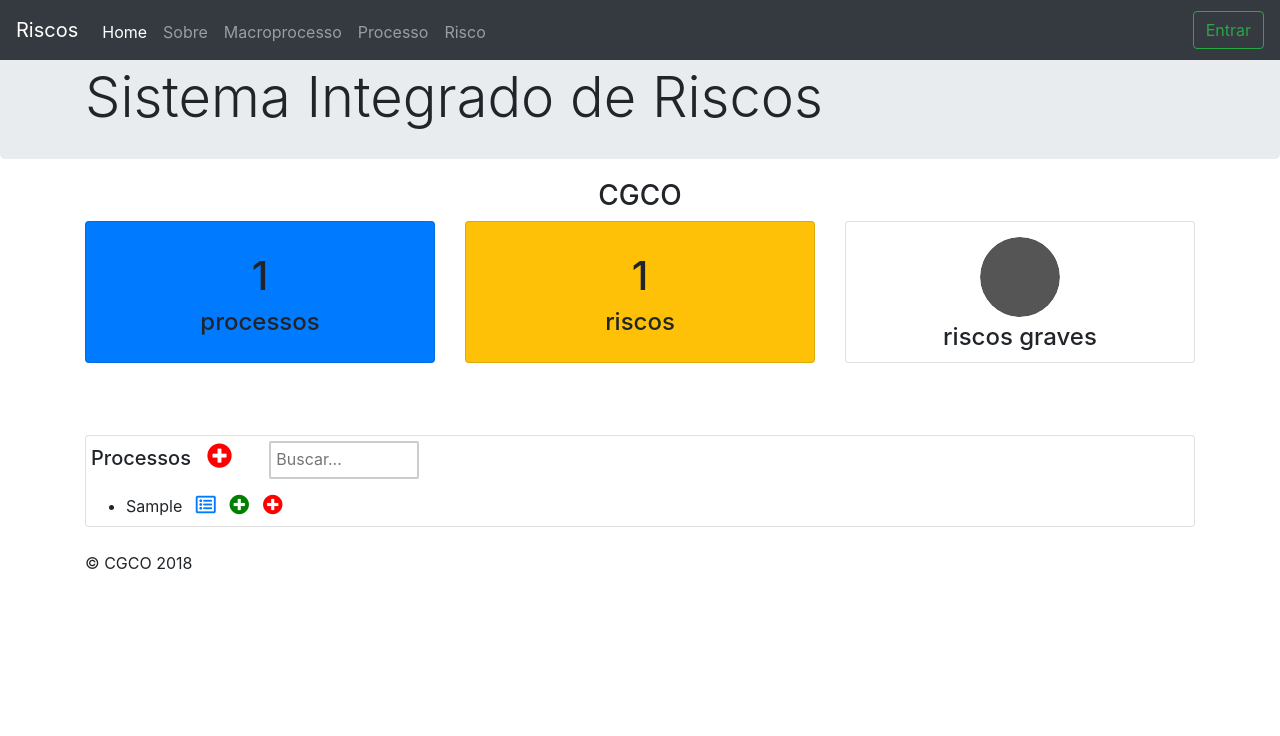
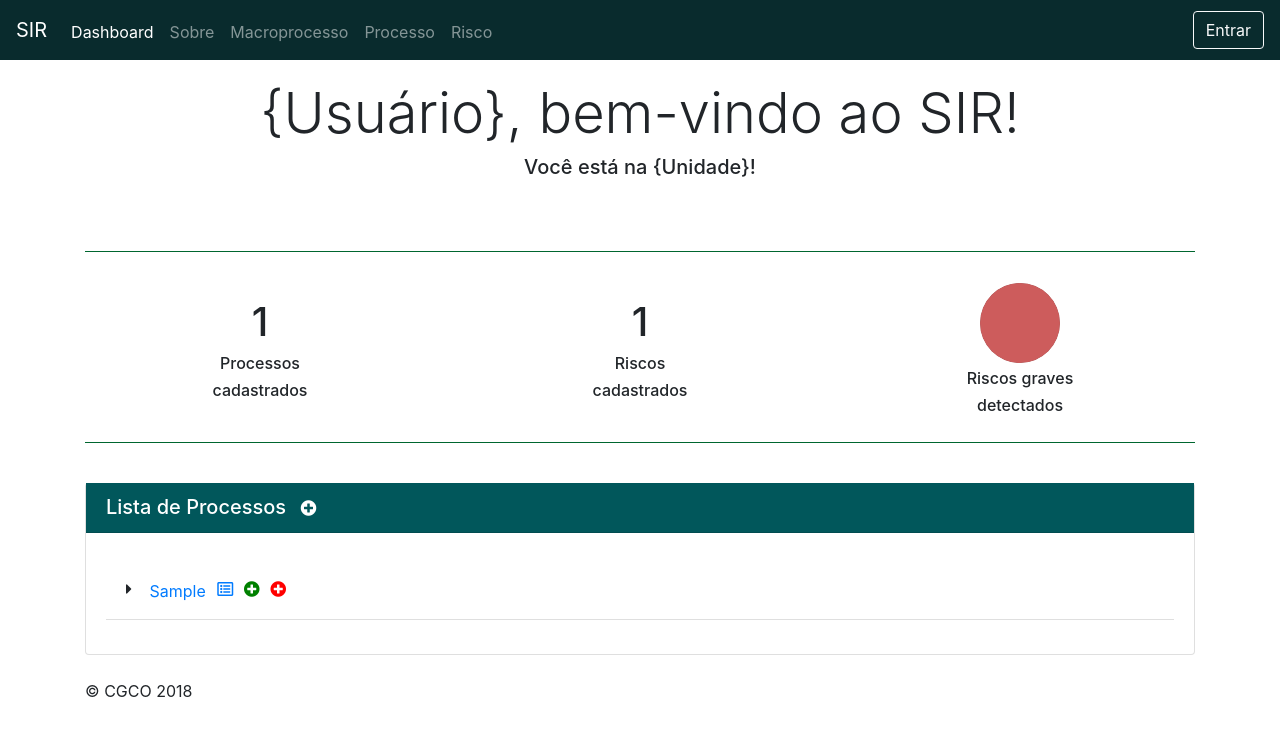
Before and after one commit to luisapuppin/riscos, a Django app: page /riscos/ in a window 1280 px wide. Shown: the top 736 px of the page. Run offline with Django 3.2, Linux system fonts and the light colour scheme; tables that the repository leaves empty hold one stand-in row (values such as "Sample post"); some libraries are stand-ins or nearby versions.

Commit message:
Novo design do dashboard
Cria nova identidade visual para o dashboard.

```diff
--- a/riscos/static/riscos/style.css
+++ b/riscos/static/riscos/style.css
@@ -1,11 +1,181 @@
+/* CSS - Cascading Style Sheet */
+
+
+/* Palette color codes */
+
+
+/* Palette URL: http://paletton.com/#uid=53g0h0kt+lZlOstrKqzzSiaJidt */
+
+
+/* Main Primary color */
+
+.color-primary-0 {
+    background-color: #975900
+}
+
+.color-primary-1 {
+    background-color: #4A310E
+}
+
+.color-primary-2 {
+    background-color: #583400
+}
+
+.color-primary-3 {
+    background-color: #C67500
+}
+
+.color-primary-4 {
+    background-color: #FF9700
+}
+
+
+/* Main Secondary color (1) */
+
+.color-secondary-1-0 {
+    background-color: #01575B
+}
+
+.color-secondary-1-1 {
+    background-color: #092B2D
+}
+
+.color-secondary-1-2 {
+    background-color: #003335
+}
+
+.color-secondary-1-3 {
+    background-color: #017378
+}
+
+.color-secondary-1-4 {
+    background-color: #019BA2
+}
+
+
+/* Main Secondary color (2) */
+
+.color-secondary-2-0 {
+    background-color: #0B1A67
+}
+
+.color-secondary-2-1 {
+    background-color: #0F1432
+}
+
+.color-secondary-2-2 {
+    background-color: #060F3C
+}
+
+.color-secondary-2-3 {
+    background-color: #0E2188
+}
+
+.color-secondary-2-4 {
+    background-color: #132CB5
+}
+
+
+/* Main Complement color */
+
+.color-complement-0 {
+    background-color: #063562
+}
+
+.color-complement-1 {
+    background-color: #0C1E30
+}
+
+.color-complement-2 {
+    background-color: #041F39
+}
+
+.color-complement-3 {
+    background-color: #084581
+}
+
+.color-complement-4 {
+    background-color: #0A5DAD
+}
+
+
+/* End Pallete */
+
 .errorlist {
     color: #ff0000;
 }
 
-.campo {
-    font-weight: 500;
+svg {
+    width: 80px;
+    height: 80px;
+    transform: rotate(0deg);
+    background: white;
+    border-radius: 50%;
 }
 
-.circle {
-    border-radius: 50% !important;
+circle {
+    fill: #555;
+    stroke: indianred;
+    stroke-width: 32;
+    stroke-dasharray: {
+        {
+            graves_perc
+        }
+    }
+    100;
 }
+
+.card-body {
+    padding-top: 30px;
+    padding-bottom: 10px;
+}
+
+
+/*input[id=termo] {
+    width: 150px;
+    box-sizing: border-box;
+    border: 2px solid #ccc;
+    border-radius: 2px;
+    font-size: 16px;
+    background-color: white;
+    background-position: 10px 10px;
+    background-repeat: no-repeat;
+    padding: 7px 10px 8px 5px;
+    -webkit-transition: width 0.5s ease-in-out;
+    transition: width 0.5s ease-in-out;
+}
+
+input[id=termo]:focus {
+    width: 50%;
+}*/
+
+.hidden {
+    display: none;
+}
+
+ul {
+    margin-top: 3px;
+    margin-bottom: 2px;
+}
+
+li {
+    margin-top: 1px;
+}
+
+li.processo {
+    padding-bottom: 6px;
+}
+
+.accordion-dashboard .card-header>div::before {
+    font-family: "Font Awesome 5 Free";
+    content: "\f0da";
+    font-weight: 900;
+    padding-right: 9px;
+}
+
+.accordion-dashboard .accordion-open>div::before {
+    font-family: "Font Awesome 5 Free";
+    content: "\f0d7";
+    font-weight: 900;
+    padding-right: 5px;
+}
--- a/riscos/templates/riscos/base.html
+++ b/riscos/templates/riscos/base.html
@@ -9,6 +9,7 @@
     <title> Sistema Integrado de Riscos </title>
     <link rel="stylesheet" type="text/css" href="{% static 'riscos/fontawesome/fontawesome-all.min.css' %}" />
     <link rel="stylesheet" type="text/css" href="{% static 'riscos/bootstrap-4.0.0-dist/css/bootstrap.min.css' %}" />
+    <link rel="stylesheet" type="text/css" href="{% static 'riscos/style.css' %}" />
     <script src="{% static 'riscos/jquery/jquery-3.3.1.min.js' %}"></script>
     <script src="{% static 'riscos/js/functions.js' %}"></script>
 </head>
@@ -16,6 +17,7 @@
 <body>
 
     {% include "riscos/header.html" %}
+    <div style="padding:2.5em;"></div>
 
     <main role="main">
         {% block main_content %} {% endblock %}
--- a/riscos/templates/riscos/header.html
+++ b/riscos/templates/riscos/header.html
@@ -1,5 +1,5 @@
-<nav class="navbar navbar-expand-md navbar-dark fixed-top bg-dark">
-    <a class="navbar-brand" href="{% url 'riscos:index' %}">Riscos</a>
+<nav class="navbar navbar-expand-md navbar-dark fixed-top color-secondary-1-1">
+    <a class="navbar-brand" href="{% url 'riscos:index' %}">SIR</a>
     <button class="navbar-toggler" type="button" data-toggle="collapse" data-target="#navbarsExampleDefault" aria-controls="navbarsExampleDefault" aria-expanded="false" aria-label="Toggle navigation">
         <span class="navbar-toggler-icon"></span>
       </button>
@@ -7,7 +7,7 @@
     <div class="collapse navbar-collapse" id="navbarsExampleDefault">
         <ul class="nav navbar-nav mr-auto" role="tablist">
             <li class="nav-item">
-                <a class="nav-link {% if active_bar == 'home' %} active {% endif %}" href="{% url 'riscos:index' %}">Home <span class="sr-only">(current)</span></a>
+                <a class="nav-link {% if active_bar == 'home' %} active {% endif %}" href="{% url 'riscos:index' %}">Dashboard <span class="sr-only">(current)</span></a>
             </li>
             <li class="nav-item">
                 <a class="nav-link {% if active_bar == 'sobre' %} active {% endif %}" href="{% url 'riscos:sobre' %}">Sobre</a>
@@ -22,7 +22,7 @@
                 <a class="nav-link {% if active_bar == 'risco' %} active {% endif %}" href="{% url 'riscos:listar_risco' %}">Risco</a>
             </li>
         </ul>
-        <button class="btn btn-outline-success my-2 my-sm-0" type="submit">Entrar</button>
+        <button class="btn btn-outline-light my-2 my-sm-0" type="submit">Entrar</button>
     </div>
 </nav>
 
--- a/riscos/templates/riscos/index.html
+++ b/riscos/templates/riscos/index.html
@@ -1,193 +1,145 @@
 {% extends 'riscos/base.html' %} {% block main_content %}
-<div class="jumbotron" style="padding-bottom: 20px; margin-bottom: 1.25rem;">
-    {% include "riscos/piloto.html" %}
-</div>
-<style>
-    svg {
-        width: 80px; height: 80px;
-        transform: rotate(0deg);
-        background: white;
-        border-radius: 50%;
-    }
 
-    circle {
-        fill: #555;
-        stroke:indianred;
-        stroke-width: 32;
-        stroke-dasharray: {{graves_perc}} 100;
-    }
-
-    .card-body {
-        padding-top: 30px;
-        padding-bottom: 10px;
-    }
-
-    input[type=text] {
-        width: 150px;
-        box-sizing: border-box;
-        border: 2px solid #ccc;
-        border-radius: 2px;
-        font-size: 16px;
-        background-color: white;
-        background-position: 10px 10px;
-        background-repeat: no-repeat;
-        padding: 7px 10px 8px 5px;
-        -webkit-transition: width 0.5s ease-in-out;
-        transition: width 0.5s ease-in-out;
-    }
-
-    input[type=text]:focus {
-        width: 50%;
-    }
-    .hidden {
-        display: none;
-    }
-
-    ul {
-        margin-top: 3px;
-        margin-bottom: 2px;
-    }
-    li {
-        margin-top: 1px;
-    }
-    li.processo {
-        padding-bottom: 6px;
-    }
-</style>
+<!--<div class="jumbotron" style="padding-bottom: 20px; margin-bottom: 1.25rem;">
+    <div class="container"></div>
+</div>-->
 
 <div class="container">
-    <h3 class = "text-center">CGCO</h3>
+
+    <!--BOAS VINDAS-->
+    <h2 class="display-4" style="text-align:center;">{Usuário}, bem-vindo ao SIR!</h2>
+    <h5 style="text-align:center;">Você está na {Unidade}!</h5>
+    <br/>
+
+    <!--ALERTAS-->
+    {% for vencido in vencidos %}
+    <div class="alert alert-danger">
+        <a href="#" class="close" data-dismiss="alert" aria-label="close">&times;</a> O tratamento "<strong>{{vencido}}</strong>" deveria haver sido entregue em <strong>{{vencido.dt_quando}}</strong>.
+    </div>
+    {% endfor %} {% for proximo in proximos %}
+    <div class="alert alert-warning">
+        <a href="#" class="close" data-dismiss="alert" aria-label="close">&times;</a> Faltam <strong>{{proximo.dt_quando|timeuntil}}</strong> para entregar <strong>{{proximo}}</strong>.
+    </div>
+    {% endfor %}
+    <br>
+
+    <!--DASHBOARD INFORMAÇÕES GERAIS-->
+    <hr style="border-color:#00662F">
     <div class="card-deck">
-        <div class="card bg-primary">
-            <div class = "card-body text-center">
-                <h1 class = "card-text">{{ processos|length }}</h1>
-                <h4 class = "card-text">processos</h4>
+        <div class="card border-0">
+            <div class="card-body text-center">
+                <h1 class="card-text">{{ processos|length }}</h1>
+                <h6 class="card-text">Processos</h6>
+                <h6 class="card-text">cadastrados</h6>
             </div>
         </div>
-        <div class="card bg-warning">
-            <div class = "card-body text-center">
-                <h1 class = "card-text">{{ riscos|length }}</h1>
-                <h4 class = "card-text">riscos</h4>
+        <div class="card border-0">
+            <div class="card-body text-center">
+                <h1 class="card-text">{{ riscos|length }}</h1>
+                <h6 class="card-text">Riscos</h6>
+                <h6 class="card-text">cadastrados</h6>
             </div>
         </div>
-        <div class="card">
-            <div class = "card-body text-center" style = "padding-top: 15px;"
-                 title="{{ graves|length }} {% if graves|length == 1 %} risco grave {% else %} riscos graves {% endif %}">
+        <div class="card border-0">
+            <div class="card-body text-center" style="padding-top: 15px;" title="{{ graves|length }} {% if graves|length == 1 %} risco grave {% else %} riscos graves {% endif %}">
                 <svg viewBox="0 0 32 32">
                     <circle r="16" cx="16" cy="16" />
                 </svg>
-                <h4 class = "card-text">riscos graves</h4>
+                <h6 class="card-text">Riscos graves</h6>
+                <h6 class="card-text">detectados</h6>
             </div>
         </div>
     </div>
+    <hr style="border-color:#00662F">
     <br/>
 
-    {% for vencido in vencidos %}
-    <div class = "alert alert-danger">
-        <a href="#" class="close" data-dismiss="alert" aria-label="close">&times;</a>
-        O tratamento "<strong>{{vencido}}</strong>" deveria haver sido entregue em <strong>{{vencido.dt_quando}}</strong>.
+    <!--LISTA DE PROCESSOS-->
+    <div class="card busca border-top-0">
+        <div class="card-header color-secondary-1-0 rounded-0" style="color:#FFF">
+            <h5 style="display:inline;">Lista de Processos</h5>
+            <a href="" title="Criar novo processo" data-toggle="modal" data-target="#modal" style="margin:0 10px;">
+                <i class="fas fa-plus-circle" style="color:#FFF;"></i></a>
+            <!--<input id="termo" type="text" placeholder="Buscar...">-->
+        </div>
+        <div class="card-body arvore">
+            <div class="accordion-dashboard" id="acc-Processo">
+                {% for processo in processos %}
+                <div>
+                    <div class="card-header bg-white" id="head-proc-{{processo.pk}}">
+                        <div class="mb-0">
+                            <button class="btn btn-link border-0 p-1" type="button" data-toggle="collapse" data-target="#data-proc-{{processo.pk}}" aria-expanded="true" aria-controls="data-proc-{{processo.pk}}">
+                                    {{processo}}
+                                </button>
+                            <a title="Detalhar processo" href="{% url 'riscos:detalhar_processo' target_id=processo.pk %}" style="margin:0 3px;">
+                                <i class="far fa-list-alt" style="font-size:1em"></i></a>
+                            <a href="{% url 'riscos:criar_atividade' parent_id=processo.pk %}" title="Cadastrar atividade" style="margin:0 3px;">
+                                <i class="fas fa-plus-circle" style="color:green;font-size:1em;"></i></a>
+                            <a href="{% url 'riscos:criar_risco' parent_id=processo.pk %}" title="Cadastrar risco" style="margin:0 3px;">
+                                <i class="fas fa-plus-circle" style="color:red;font-size:1em;"></i></a>
+                        </div>
+                    </div>
+
+                    <div id="data-proc-{{processo.pk}}" class="collapse" aria-labelledby="head-proc-{{processo.pk}}" data-parent="#acc-Processo">
+                        <div class="card-body">
+                            <table class="table table-bordered table-hover">
+                                <thead class="thead-light">
+                                    <th> Descrição do risco </th>
+                                    <th style="width:5%;"></th>
+                                    <th style="width:5%;"></th>
+                                </thead>
+                                {% for risco in riscos %} {% if risco.id_processo == processo %}
+                                <tr>
+                                    <td>{{risco}}</td>
+                                    <td style="width:5%;text-align:center;">
+                                        <a href="{% url 'riscos:detalhar_risco' target_id=risco.pk %}" title="Detalhar risco">
+                                            <i class="far fa-list-alt" style="font-size:1em"></i></a>
+                                    </td>
+                                    <td style="width:5%;text-align:center;">
+                                        <a href="{% url 'riscos:criar_tratamento' parent_id=risco.pk %}" title="Cadastrar tratamento">
+                                            <i class="fas fa-plus-circle" style="color:red;font-size:1em;"></i></a>
+                                    </td>
+                                </tr>
+                                {% endif %} {% endfor %}
+                            </table>
+                        </div>
+                    </div>
                 </div>
                 {% endfor %}
+            </div>
+        </div>
+        <br>
+    </div>
+    <br>
 
-    {% for proximo in proximos %}
-    <div class = "alert alert-warning">
-        <a href="#" class="close" data-dismiss="alert" aria-label="close">&times;</a>
-        Faltam <strong>{{proximo.dt_quando|timeuntil}}</strong> para entregar <strong>{{proximo}}</strong>.
-    </div>
-    {% endfor %}
-
-    <br/>
-
+    <!--MODAL-->
     <div class="modal fade" id="modal" role="dialog">
         <div class="modal-dialog">
-
             <div class="modal-content">
-        <div class="modal-header">
-            <button type="button" class="close" data-dismiss="modal">&times;</button>
+                <div class="modal-header color-secondary-1-3" style="color:#FFF">
+                    <h5 class="modal-title">Criar novo processo</h5>
+                    <button type="button" class="close" data-dismiss="modal" style="color:#FFF">&times;</button>
                 </div>
                 <div class="modal-body">
                     <label>Escolha um macroprocesso</label>
-            <select id = "escolha_macro" class="form-control">
+                    <select id="escolha_macro" class="form-control">
                         {% for macro in macroprocessos %}
                         <option value="{{macro.pk}}">{{macro}}</option>
                         {% endfor %}
                     </select>
                 </div>
-        <div class="modal-footer">
+                <div class="modal-footer" style="color:#FFF">
                     <a id="btn_processo" class="btn btn-primary" href="macroprocesso/1/criar/processo/">Criar processo</a>
-          <a type="button" class="btn btn-default" data-dismiss="modal">Fechar</a>
-
+                    <a class="btn btn-secondary" data-dismiss="modal">Fechar</a>
                 </div>
-      </div>
-
-    </div>
-  </div>
-
-    <br/>
-
-    <div class = "busca">
-        <div class="card">
-            <h5 class="card-title pull-left left" style="margin-top: 5px; margin-left: 5px">Processos &nbsp;
-                <a href="#" title="Cadastrar processo" data-toggle="modal" data-target="#modal">
-                    <i class="fas fa-plus-circle" style="color:red; font-size:1.25em;"></i>
-                </a> &nbsp; &nbsp; &nbsp;
-                <input id = "termo" type="text" placeholder="Buscar...">
-            </h5>
-            <div class="arvore">
-                <ul>
-                {% for processo in processos %}
-                    <li class="processo">
-                        <span>{{processo}}</span> &nbsp;
-                        <a href="{% url 'riscos:detalhar_processo' target_id=processo.pk %}" title="Detalhar processo">
-                            <i class="far fa-list-alt" style="font-size:1.25em"></i>
-                        </a> &nbsp;
-                        <a href="{% url 'riscos:criar_atividade' parent_id=processo.pk %}" title="Cadastrar atividade">
-                            <i class="fas fa-plus-circle" style="color:green;font-size:1.25em;"></i>
-                        </a> &nbsp;
-                        <a href="{% url 'riscos:criar_risco' parent_id=processo.pk %}" title="Cadastrar risco">
-                            <i class="fas fa-plus-circle" style="color:red;font-size:1.25em;"></i>
-                        </a>
-                    </li>
-                    <ul class="hidden">
-                        {% for risco in riscos %}
-                        {% if risco.id_processo == processo %}
-                            <li>
-                                <span>{{risco}}</span> &nbsp;
-                                <a href="{% url 'riscos:detalhar_risco' target_id=risco.pk %}" title="Detalhar risco">
-                                    <i class="far fa-list-alt" style="font-size:1.25em"></i>
-                                </a> &nbsp;
-                                <a href="{% url 'riscos:criar_tratamento' parent_id=risco.pk %}" title="Cadastrar tratamento">
-                                    <i class="fas fa-plus-circle" style="color:red;font-size:1.25em;"></i>
-                                </a>
-                            </li>
-                            <ul class="hidden">
-                            {% for tratamento in tratamentos %}
-                            {% if tratamento.id_causa_consequencia.id_risco == risco %}
-                                <li>
-                                    {{tratamento}} &nbsp;
-                                    <a href="{% url 'riscos:detalhar_tratamento' target_id=tratamento.pk %}" title="Detalhar tratamento">
-                                        <i class="far fa-list-alt" style="font-size:1.25em"></i>
-                                    </a>
-                                </li>
-                            {% endif %}
-                            {% endfor %}
-                            </ul>
-                        {% endif %}
-                        {% endfor %}
-                        </ul>
-                {% endfor %}
-                </ul>
             </div>
         </div>
     </div>
 
-<br/>
-</div>
     <script>
-    $(".arvore li span").click(function() {
-        $(this).parent().next().toggleClass("hidden")
-        $(this).parent().next().children("ul").addClass("hidden")
-    })
+        // $(".arvore li span").click(function() {
+        //     $(this).parent().next().toggleClass("hidden")
+        //     $(this).parent().next().children("ul").addClass("hidden")
+        // })
 
         $("#escolha_macro").change(function() {
             console.log(this.value)
@@ -196,23 +148,29 @@
             $("#btn_processo").attr("href", "macroprocesso/" + id + "/criar/processo/")
         })
 
-    $("#termo").change(function() {
-        const termo = this.value
-        console.log()
-        var processos = $(".processo")
-        processos.each(function(i, elem) {
-            const texto = processos[i].children[0].textContent.toUpperCase()
-            var teste = texto.match(termo.toUpperCase())
-            if (teste === null) {
-                if (elem.className.match("hidden") === null) {
-                    elem.className =  elem.className + " hidden"
-                }
-            } else {
-                elem.className =  elem.className.replace(" hidden", "")
-            }
+        // $("#termo").change(function() {
+        //     const termo = this.value
+        //     var processos = $(".processo")
+        //     processos.each(function(i, elem) {
+        //         const texto = processos[i].children[0].textContent.toUpperCase()
+        //         var teste = texto.match(termo.toUpperCase())
+        //         if (teste === null) {
+        //             if (elem.className.match("hidden") === null) {
+        //                 elem.className = elem.className + " hidden"
+        //             }
+        //         } else {
+        //             elem.className = elem.className.replace(" hidden", "")
+        //         }
+        //     })
+        // })
+
+        // Mudança de css no accordion (setas)
+        $(".accordion-dashboard div").on("show.bs.collapse", function() {
+            $(":first", this).addClass("accordion-open");
         })
+        $(".accordion-dashboard div").on("hide.bs.collapse", function() {
+            $(":first", this).removeClass("accordion-open");
         })
-
     </script>
 
     {% endblock %}
```
Lines whose indentation alone changed are shown as unchanged.
